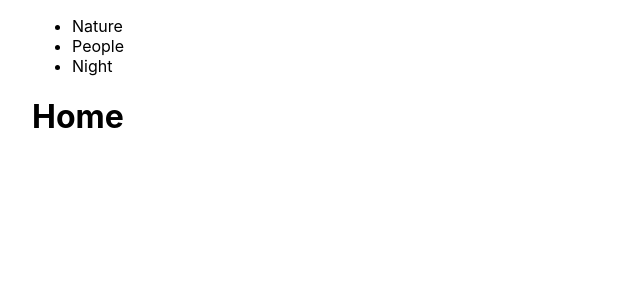
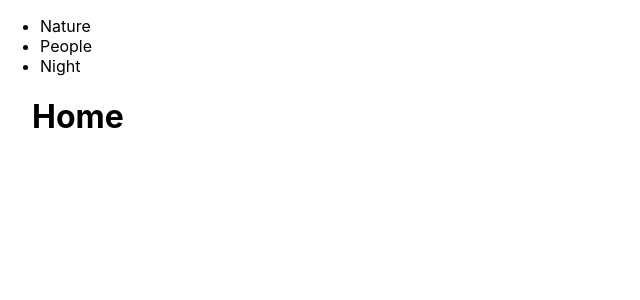
Before and after one commit to anlsim/photo-portfolio, a Next.js app: page / in a window 1280 px wide. Shown: the top 300 px of the page, without its empty margins (0-640 px from the left). Built offline with nearby package versions, Linux system fonts and the light colour scheme.

Commit message:
Added navbar

```diff
--- /dev/null
+++ b/components.js/layout.js
@@ -0,0 +1,12 @@
+import Navbar from './navbar'
+// import Footer from './footer'
+
+export default function Layout({ children }) {
+  return (
+    <>
+      <Navbar />
+      <main>{children}</main>
+      {/* <Footer /> */}
+    </>
+  )
+}
--- /dev/null
+++ b/components.js/navbar.js
@@ -0,0 +1,25 @@
+import Link from 'next/link'
+const Navbar = () => {
+  return (
+    <nav>
+    <ul>
+      <li>
+        <Link href='/nature'>
+          <a>Nature</a>
+        </Link>
+      </li>
+      <li>
+      <Link href='/people'>
+          <a>People</a>
+        </Link>
+      </li>
+      <li>
+      <Link href='/night'>
+          <a>Night</a>
+        </Link>
+      </li>
+    </ul>
+  </nav>
+  )
+}
+export default Navbar
--- a/pages/_app.js
+++ b/pages/_app.js
@@ -1,7 +1,10 @@
 import '../styles/globals.scss'
+import Layout from '../components.js/layout'
 
-function MyApp({ Component, pageProps }) {
-  return <Component {...pageProps} />
+export default function MyApp({ Component, pageProps }) {
+  return (
+    <Layout>
+      <Component {...pageProps} />
+    </Layout>
+  )
 }
-
-export default MyApp
--- a/pages/index.js
+++ b/pages/index.js
@@ -8,25 +8,6 @@
       <Head>
         <title>Photography Portfolio</title>
       </Head>
-      <nav>
-        <ul>
-          <li>
-            <Link href='/nature'>
-              <a>Nature</a>
-            </Link>
-          </li>
-          <li>
-          <Link href='/people'>
-              <a>People</a>
-            </Link>
-          </li>
-          <li>
-          <Link href='/night'>
-              <a>Night</a>
-            </Link>
-          </li>
-        </ul>
-      </nav>
       <main>
         <h1>Home</h1>
       </main>
```
